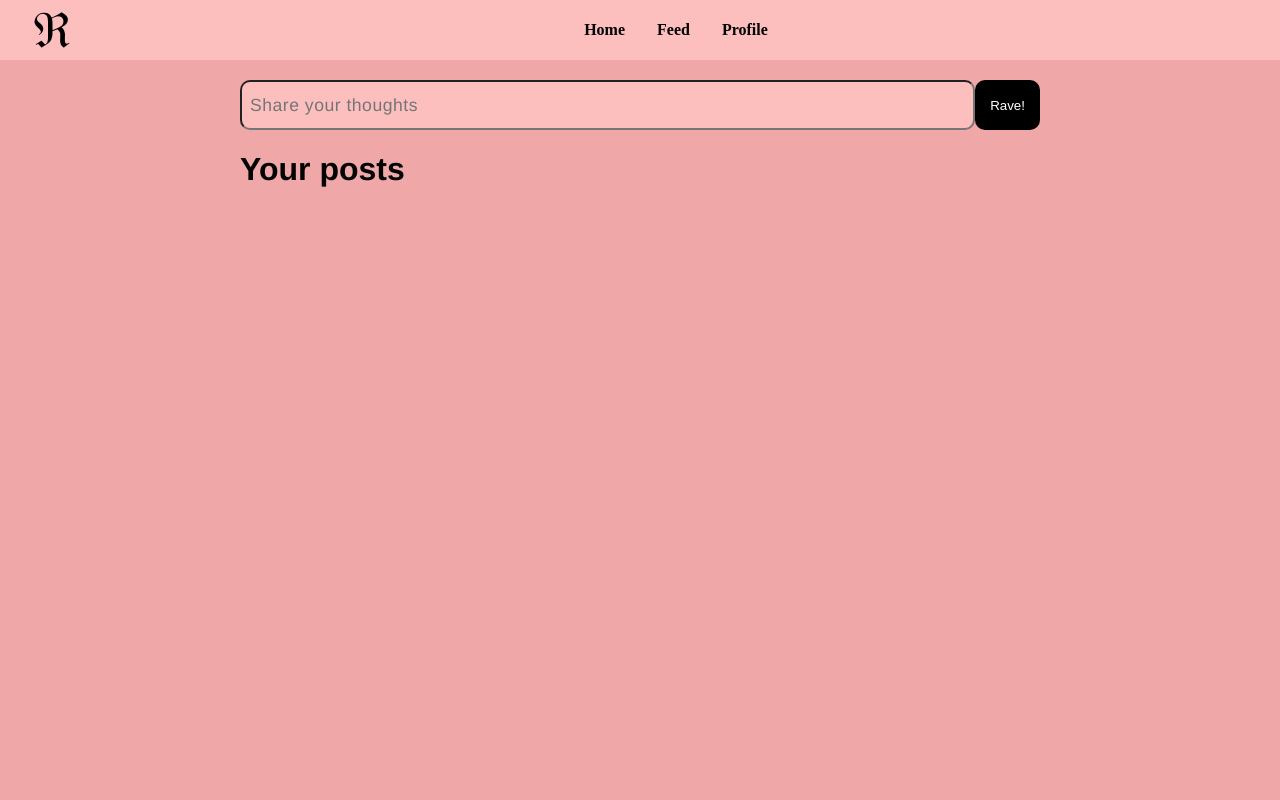
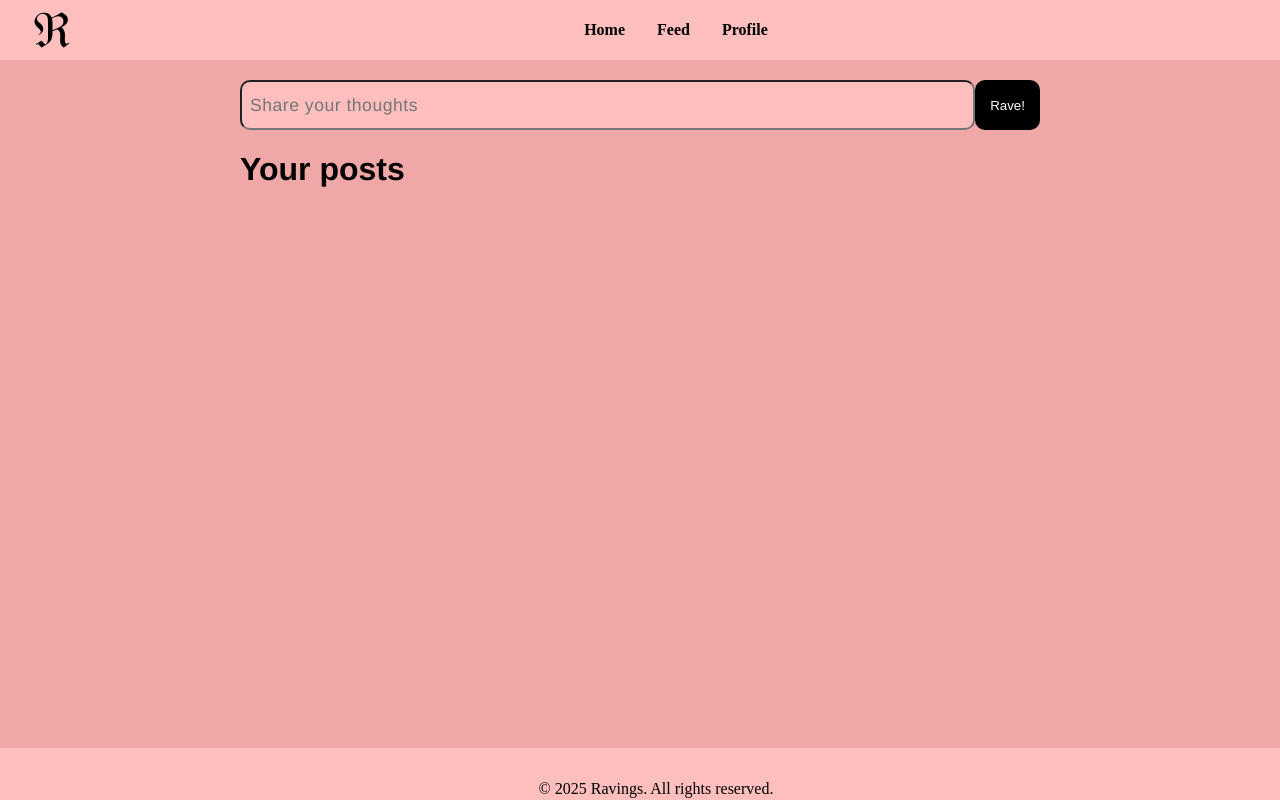
Before and after one commit to RubyMoraG/Ravings, a React (Vite) app: page / in a window 1280 px wide. Built offline with nearby package versions, Linux system fonts and the light colour scheme.

Commit message:
Footer added

```diff
--- a/src/App.jsx
+++ b/src/App.jsx
@@ -4,7 +4,7 @@
 import ShowPost from './components/ShowPost';
 import styles from "./App.module.css";
 import Navbar from './components/NavBar';
-
+import Footer from './components/Footer';
 
 
 function App() {
@@ -65,7 +65,11 @@
 
           <ShowPost post={show} close={()=> setShowPost(null)} />
     </div>
+    <div>
+    <Footer />
+    </div>
     </>
+
   )
 }
 
--- a/src/components/FeedElement.jsx
+++ b/src/components/FeedElement.jsx
@@ -2,7 +2,7 @@
 import styles from "./FeedElement.module.css";
 import starOn from "../assets/starOn.png";
 import staroff from "../assets/staroff.png";
-import ProfilePicture from "../assets/ProfilePicture.jpg"; // Replace with actual profile picture path
+import ProfilePicture from "../assets/ProfilePicture.jpg";
 
 
 function FeedElement({
--- /dev/null
+++ b/src/components/Footer.jsx
@@ -0,0 +1,10 @@
+import React from "react";
+import styles from "./Footer.module.css";
+
+export default function Footer() {
+  return (
+    <footer className={styles.footer}>
+      <p>© 2025 Ravings. All rights reserved.</p>
+    </footer>
+  );
+}
--- /dev/null
+++ b/src/components/Footer.module.css
@@ -0,0 +1,13 @@
+.footer {
+  width: 100%;
+  background: #fdbebe;
+  color: #000000;
+  text-align: center;
+  padding: 1rem;
+  position: fixed;
+  bottom: 0;
+  left: 0;
+  font-size: 1rem;
+  height: 20px;
+
+}
--- a/src/components/ProfileSidebar.jsx
+++ b/src/components/ProfileSidebar.jsx
@@ -1,5 +1,5 @@
 import React from 'react';
-import './ProfileCard.css'; // We'll create this CSS file next
+import './ProfileSidebar.module.css';
 
 const ProfileSidebar = ({ user }) => {
   return (
```
